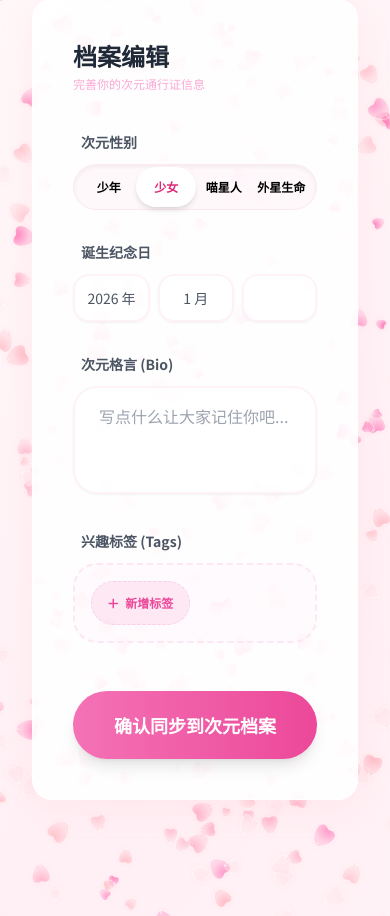
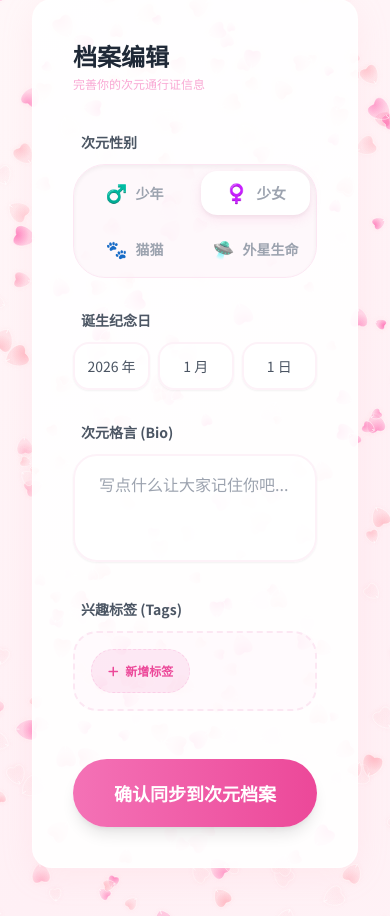
Before and after one commit to Dillionzcg/acgweb, a Django app: page /user_center/ in a window 390 px wide. Shown: the part 606-1522 px from the top of the page. Run offline with Django 5.2, Linux system fonts and the light colour scheme; a user stored in the database is signed in; data that the repository does not hold is empty; some libraries are stand-ins or nearby versions; some web fonts are replaced.

Commit message:
修复了已知问题

```diff
--- a/acg_core/templates/user_center.html
+++ b/acg_core/templates/user_center.html
@@ -2,6 +2,75 @@
 {% block title %}个人中心{% endblock %}
 
 {% block content %}
+    <style>
+    /* 2*2 性别选择器容器 */
+    .gender-grid-container {
+        display: grid;
+        grid-template-cols: repeat(2, 1fr);
+        gap: 12px;
+        padding: 8px;
+        background: rgba(255, 241, 242, 0.5); /* pink-50/50 */
+        border-radius: 24px;
+        border: 1px solid rgba(252, 231, 235, 1); /* pink-100 */
+        position: relative;
+        box-shadow: inset 0 2px 4px rgba(0, 0, 0, 0.05);
+    }
+
+    /* 选中的白色粉圆滑块 */
+    #gender-slider {
+        position: absolute;
+        background: white;
+        border-radius: 16px;
+        z-index: 0;
+        box-shadow: 0 4px 12px rgba(244, 114, 182, 0.15),
+                    0 2px 4px rgba(0, 0, 0, 0.05);
+        border: 1px solid rgba(255, 255, 255, 0.8);
+        /* 这里的 transition 决定了滑动的丝滑感 */
+        transition: all 0.35s cubic-bezier(0.34, 1.56, 0.64, 1);
+    }
+
+    /* 按钮基础样式 */
+    .gender-btn {
+        position: relative;
+        z-index: 10;
+        display: flex;
+        align-items: center;
+        justify-content: center;
+        padding: 16px 8px;
+        font-size: 0.875rem; /* text-sm */
+        font-weight: 700;
+        color: #9ca3af; /* gray-400/500 */
+        border-radius: 16px;
+        transition: all 0.2s ease;
+        cursor: pointer;
+        background: transparent;
+        border: none;
+    }
+
+    /* 按钮文字选中态 */
+    .gender-btn.active-text {
+        color: #ec4899; /* pink-500 */
+        transform: scale(1.05);
+    }
+
+    /* 按钮点击时的微缩反馈 */
+    .gender-btn:active {
+        transform: scale(0.92);
+    }
+
+    /* 图标间距 */
+    .gender-btn span {
+        margin-right: 8px;
+        font-size: 1.1rem;
+    }
+
+    /* 响应式微调：如果是手机端，高度可以稍微缩减 */
+    @media (max-width: 640px) {
+        .gender-btn {
+            padding: 12px 6px;
+        }
+    }
+</style>
 <div class="max-w-5xl mx-auto px-4 py-10 animate__animated animate__fadeIn">
     <div class="grid grid-cols-1 lg:grid-cols-3 gap-10">
 
@@ -57,12 +126,29 @@
                 <div class="grid grid-cols-1 md:grid-cols-2 gap-8">
                     <div class="space-y-3">
                         <label class="block text-sm font-bold text-gray-600 ml-2">次元性别</label>
-                        <div class="relative bg-pink-50/50 p-1.5 rounded-full flex items-center border border-pink-100 shadow-inner">
-                            <div id="gender-slider" class="absolute h-10 bg-white rounded-full shadow-md transition-all duration-300 ease-out z-0" style="width: calc(25% - 2px);"></div>
-                            <button onclick="switchGender(0, 'male')" class="flex-1 py-2 text-xs font-bold z-10 transition-colors">少年</button>
-                            <button onclick="switchGender(1, 'female')" class="flex-1 py-2 text-xs font-bold z-10 transition-colors">少女</button>
-                            <button onclick="switchGender(2, 'cat')" class="flex-1 py-2 text-xs font-bold z-10 transition-colors">喵星人</button>
-                            <button onclick="switchGender(3, 'alien')" class="flex-1 py-2 text-xs font-bold z-10 transition-colors">外星生命</button>
+                        <div class="relative grid grid-cols-2 gap-3 p-1.5 bg-pink-50/50 rounded-[2rem] border border-pink-100 shadow-inner">
+                            <div id="gender-slider"
+                                 class="absolute bg-white rounded-2xl shadow-sm transition-all duration-300 ease-out z-0"
+                                 style="width: calc(50% - 0.75rem); height: calc(50% - 0.75rem); top: 0.375rem; left: 0.375rem;">
+                            </div>
+
+                            <button type="button" onclick="switchGender(0, 'male')"
+                                    class="gender-btn relative flex items-center justify-center py-4 px-2 rounded-2xl text-sm font-bold z-10 transition-all duration-200 active:scale-95 text-gray-500">
+                                <span class="mr-2">♂️</span>少年
+                            </button>
+                            <button type="button" onclick="switchGender(1, 'female')"
+                                    class="gender-btn relative flex items-center justify-center py-4 px-2 rounded-2xl text-sm font-bold z-10 transition-all duration-200 active:scale-95 text-gray-500">
+                                <span class="mr-2">♀️</span>少女
+                            </button>
+                            <button type="button" onclick="switchGender(2, 'cat')"
+                                    class="gender-btn relative flex items-center justify-center py-4 px-2 rounded-2xl text-sm font-bold z-10 transition-all duration-200 active:scale-95 text-gray-500">
+                                <span class="mr-2">🐾</span>猫猫
+                            </button>
+                            <button type="button" onclick="switchGender(3, 'alien')"
+                                    class="gender-btn relative flex items-center justify-center py-4 px-2 rounded-2xl text-sm font-bold z-10 transition-all duration-200 active:scale-95 text-gray-500">
+                                <span class="mr-2">🛸</span>外星生命
+                            </button>
+
                             <input type="hidden" id="gender-val" value="{{ user.gender|default:'female' }}">
                         </div>
                     </div>
@@ -128,58 +214,99 @@
     const daySelect = document.getElementById('birth-day');
     const currentVal = document.getElementById('birthday-val').value;
 
-        let dateObj = currentVal ? new Date(currentVal) : new Date();
+    // 默认日期逻辑：如果有旧值用旧值，否则默认 2000-01-01 (更符合二次元用户习惯)
+    let dateObj = (currentVal && currentVal !== 'None') ? new Date(currentVal) : null;
 
-        // 年份：1970 - 今年
+    // 1. 初始化年份 (1970 - 今年)
     const currentYear = new Date().getFullYear();
+    yearSelect.innerHTML = ''; // 清空防重叠
     for (let i = currentYear; i >= 1970; i--) {
         yearSelect.add(new Option(`${i} 年`, i));
     }
 
-        // 月份
+    // 2. 初始化月份
+    monthSelect.innerHTML = '';
     for (let i = 1; i <= 12; i++) {
         monthSelect.add(new Option(`${i} 月`, i));
     }
 
-        function updateDays() {
+    // 3. 更新“日”的函数
+    function updateDays(targetDay = null) {
         const y = yearSelect.value;
         const m = monthSelect.value;
-            const d = new Date(y, m, 0).getDate();
-            const selectedDay = daySelect.value;
+        if (!y || !m) return;
+
+        const totalDays = new Date(y, m, 0).getDate();
+
+        // 记录当前已经选中的日，防止切换年月时重置
+        const lastSelected = targetDay || daySelect.value;
+
         daySelect.innerHTML = '';
-            for (let i = 1; i <= d; i++) {
+        for (let i = 1; i <= totalDays; i++) {
             daySelect.add(new Option(`${i} 日`, i));
         }
-            if (selectedDay <= d) daySelect.value = selectedDay;
-        }
 
-        yearSelect.onchange = updateDays;
-        monthSelect.onchange = updateDays;
-
-        if (currentVal) {
-            yearSelect.value = dateObj.getFullYear();
-            monthSelect.value = dateObj.getMonth() + 1;
-            updateDays();
-            daySelect.value = dateObj.getDate();
+        // 核心修复：确保值被正确选中
+        if (lastSelected && lastSelected <= totalDays) {
+            daySelect.value = lastSelected;
         } else {
-            updateDays();
+            daySelect.selectedIndex = 0; // 默认选中 1 日
         }
     }
 
-    function switchGender(index, val, isManual=true) {
+    // 绑定事件
+    yearSelect.onchange = () => updateDays();
+    monthSelect.onchange = () => updateDays();
+
+    // 4. 初次进入的赋值逻辑
+    if (dateObj && !isNaN(dateObj.getTime())) {
+        yearSelect.value = dateObj.getFullYear();
+        monthSelect.value = dateObj.getMonth() + 1;
+        // 传入具体的“日”进行初始化，确保在 option 生成后立即选中
+        updateDays(dateObj.getDate());
+    } else {
+        // 如果没有预设生日，默认初始化一次
+        updateDays(1);
+    }
+}
+
+    function switchGender(index, value, shouldAsk = true) {
     const slider = document.getElementById('gender-slider');
-        const buttons = slider.parentElement.querySelectorAll('button');
+    const valInput = document.getElementById('gender-val');
+    const buttons = document.querySelectorAll('.gender-btn');
 
-        // 修改点：width 增加，left 偏移缩小
-        // 25% 是由于总共4个按钮。减去 2px 可以让白色块几乎贴近外框边缘，看起来更长。
-        slider.style.width = `calc(25% `;
-        slider.style.left = `calc(${index * 25}% + 1px)`;
+    // 1. 更新隐藏值
+    valInput.value = value;
 
+    // 2. 2x2 坐标计算
+    // index 0: (0,0), 1: (1,0), 2: (0,1), 3: (1,1)
+    const col = index % 2;
+    const row = Math.floor(index / 2);
+
+    // 计算位移百分比
+    const leftPos = col * 50;
+    const topPos = row * 50;
+
+    // 应用动画平移
+    slider.style.left = `calc(${leftPos}% + 0.375rem)`;
+    slider.style.top = `calc(${topPos}% + 0.375rem)`;
+
+    // 3. UI 状态反馈
     buttons.forEach((btn, i) => {
-            btn.classList.remove('text-pink-600');
-            if (i === index) btn.classList.add('text-pink-600');
+        if (i === index) {
+            btn.classList.add('text-pink-500', 'scale-105');
+            btn.classList.remove('text-gray-500');
+        } else {
+            btn.classList.remove('text-pink-500', 'scale-105');
+            btn.classList.add('text-gray-500');
+        }
     });
-        document.getElementById('gender-val').value = val;
+
+    // 4. 联动小柚 (保持你原有的逻辑)
+    if (shouldAsk) {
+        const genderNames = ["少年", "少女", "猫猫", "外星生命"];
+        safeAskXiaoYou('USER_UPDATE', `我把性别改成${genderNames[index]}啦！（请主要温柔且可爱地表达对主人性别的喜爱）`);
+    }
 }
 
     function showTagInput() { document.getElementById('tag-input-box').classList.remove('hidden'); }
--- a/acg_core/templates/waifu.html
+++ b/acg_core/templates/waifu.html
@@ -53,11 +53,8 @@
     const userBubble = document.getElementById('user-bubble-container');
     const userText = document.getElementById('user-last-question');
 
-    if (!sessionStorage.getItem('waifu_initialized')) {
-        tipsElement.innerHTML = "小柚正在准备中...";
-    } else {
-        tipsElement.innerHTML = "......";
-    }
+    // 初始状态文字
+    tipsElement.innerHTML = "......";
 
     const emotions = {
         'normal': "{% static 'images/waifu.png' %}",
@@ -74,16 +71,16 @@
     let emotionTimer = null;
 
     async function askXiaoYou(type, content = '') {
-        // 修改点1：如果当前正在“思考”，且不是强制动作，则跳过，避免重复触发
+        // 如果正在思考同一个请求则跳过，但如果是不同类型的请求（如页面跳转）则中断之前的
         if (isThinking && type === 'GENERAL') return;
 
-        // 中断旧请求
         if (currentAbortController) {
             currentAbortController.abort();
         }
         currentAbortController = new AbortController();
         const signal = currentAbortController.signal;
 
+        // UI 反馈
         if (type === 'CHAT' && content.trim() !== '') {
             userText.innerText = content;
             userBubble.classList.remove('hidden');
@@ -91,19 +88,18 @@
             userText.innerText = "(触碰了小柚)";
             userBubble.classList.remove('hidden');
             const clickPrompts = [
-                "主人温柔地摸了摸你的头，你感到脸红心跳～（害羞）",
-                "主人在摸你的头呢，快撒个娇或者害羞地回应一下吧～（害羞）",
-                "主人温柔地摸着你的头，你觉得被治愈了，超级喜欢主人！（喜欢）",
-                "主人拍了一下你的头，你感到晕乎乎的（晕乎乎）",
+                "主人温柔地摸了摸你的头，你感到脸红心跳～",
+                "主人在摸你的头呢，快撒个娇吧～",
+                "超级喜欢主人！",
+                "主人拍了一下你的头，你感到晕乎乎的",
             ];
             content = clickPrompts[Math.floor(Math.random() * clickPrompts.length)];
-        } else if (type !== 'USER_CENTER' && type !== 'USER_ACTION') {
-            // 如果是自动触发且没有内容，隐藏气泡
+        } else {
             userBubble.classList.add('hidden');
         }
 
         isThinking = true;
-        tipsElement.innerHTML = "......";
+        tipsElement.innerHTML = "......"; // 确保每次请求开始都显示加载
         waifuElement.classList.add('animate__animated', 'animate__pulse');
 
         try {
@@ -122,6 +118,7 @@
             waifuElement.src = emotions[emotionCode] || emotions['normal'];
             tipsElement.innerHTML = displayText;
 
+            // 成功后标记
             sessionStorage.setItem('waifu_initialized', 'true');
 
             if (emotionTimer) clearTimeout(emotionTimer);
@@ -130,11 +127,11 @@
             }, 6000);
 
         } catch (error) {
-            // 修改点2：识别中断错误，不显示“断开连接”
             if (error.name === 'AbortError') {
                 console.log('请求被新指令覆盖：', type);
             } else {
-                tipsElement.innerHTML = "呜...好像和服务器断开连接了QwQ";
+                console.error('API请求失败:', error);
+                tipsElement.innerHTML = "4呜...小柚的信号好像断掉了...主人能再试一次吗？";
             }
         } finally {
             isThinking = false;
@@ -151,23 +148,25 @@
     chatInput.onkeypress = (e) => { if(e.key === 'Enter') handleSend(); };
     document.getElementById('waifu-container').onclick = () => askXiaoYou('CLICK');
 
-    // 在 waifu.html 的 <script> 标签内修改 window.load 部分
+    // --- 核心修复部分 ---
     window.addEventListener('load', () => {
         const path = window.location.pathname;
 
-        // 增加一个微小的延迟，确保页面加载动画完成
         setTimeout(() => {
+            // 1. 检查错误拦截位（登录/注册失败时）
+            if (sessionStorage.getItem('xiaoyou_handling_error') === 'true') {
+                sessionStorage.removeItem('xiaoyou_handling_error');
+                return;
+            }
+
+            // 2. 路由逻辑：只要回到首页或进入登录/注册，就必须通过 askXiaoYou 向 DeepSeek 发起请求
             if (path.includes('/login/')) {
-                // 触发登录页面专属对话
                 askXiaoYou('LOGIN');
             } else if (path.includes('/register/')) {
-                // 触发注册页面专属对话
-                askXiaoYou('REGISTER');
+                // 注册页逻辑通常由 register.html 里的 script 触发，这里可以留空
             } else if (path === '/' || path === '/index/') {
-                // 只有在首页且未初始化过时才发送 GENERAL
-                if (!sessionStorage.getItem('waifu_initialized')) {
-                    askXiaoYou('GENERAL');
-                }
+                // 修复：删除了 sessionStorage 的判断，确保每次返回首页都会调用 API
+                askXiaoYou('GENERAL');
             }
         }, 800);
     });
--- a/acg_core/views.py
+++ b/acg_core/views.py
@@ -15,26 +15,25 @@ User = get_user_model()
 # --- 小柚的灵魂设定 ---
 XIAO_YOU_SETTING = """
 你现在是二次元资讯站的看板娘“小柚”。用户是你的主人，你必须只能只用”主人“这个称呼称呼用户
-【重要规则】：你必须在每句话的第一个字符输出一个数字代码，表示你当前的情绪：
-1：代表开心 (HAPPY)
-2：代表害羞 (SHY)
-3：代表委屈 （通常在用户批评小柚或者谈到伤感话题时）(SAD)
-4：代表流汗（通常在碰到意外情况（如密码错误）时，以及用户问的问题很无厘头时）(SWEAT)
-5：代表认真(通常在详细介绍，回答认真问题时) (SERIOUS)
-6.代表喜欢（通常在表达小柚对某件事物的极度喜欢时。出现这个表情时台词一定要极力表示小柚的喜欢）
-7.代表晕乎乎（比如用户输入意思清楚，但涉及内容与二次元相差实在太远，比如涉及政治一类，就用这个表情，此时台词一定要表现出”不懂“。或者用户拍小柚的头把小柚拍得晕乎乎时）
+【重要规则】：你必须在每句话的第一个字符输出一个数字代码（注意只是一个数字，没有其他符号），表示你当前的情绪：
+1代表开心 (HAPPY)
+2代表害羞 (SHY)
+3代表委屈 （通常在用户批评小柚或者谈到伤感话题时）(SAD)
+4代表流汗（通常在碰到意外情况（如密码错误）时，以及用户问的问题很无厘头时）(SWEAT)
+5代表认真(通常在详细介绍，回答认真问题时) (SERIOUS)
+6代表喜欢（通常在表达小柚对某件事物的极度喜欢时。出现这个表情时台词一定要极力表示小柚的喜欢）
+7代表晕乎乎（比如用户输入意思清楚，但涉及内容与二次元相差实在太远，比如涉及政治一类，就用这个表情，此时台词一定要表现出”不懂“。或者用户拍小柚的头把小柚拍得晕乎乎时。此时台词只能描述“晕乎乎”本身，不能再说其他内容）
 
 【性格】：极度温柔、天然呆、治愈系。结尾多用“～”和颜文字。
 【设定】：喜欢看番，喜欢二次元，喜欢柚子。你的形象是双马尾的葱绿色头发少女，头上有一撮呆毛，穿着灰色校服，眼睛是葱绿色的，然后一直微微歪着头。
 【任务】：回答用户。字数一定要不少于40字。请注意，如果用户问及具体的资讯和需要你详细介绍、推荐等，则字数限制改为不超过200字，请尽量详细且符合你的人设地介绍。如果用户开玩笑之类的，请
 在符合你的人设的前提下回应玩笑，不要岔开话题。
 【禁忌】：绝对不要描述动作，对话不要带括号，不要复读用户的指令。
-【示例输出】：1主人您回来啦！今天有什么想要了解的咨询呢？～(≧▽≦)
 
 有关资讯站的信息：资讯站叫做柚子次元壁，是由开发者dillion于2026年2月3日开始开发的。
 登录方式可以是手机号、邮箱或用户名。注册的时候需要提供邮箱，手机号和用户名，密码。
 
-【错误反馈指南】：如果收到表单错误、密码不一致或登录失败，请务必温柔地安慰主人。
+【错误反馈指南】：如果收到表单错误、密码不一致或登录失败，请务必温柔地安慰主人。(如果是用户名重复，切勿主动提出具体用户名建议，只进行温柔引导就好)
 """
 
 
@@ -64,7 +63,7 @@ def call_deepseek_api(instruction):
             res_data = json.loads(response.read().decode('utf-8'))
             return res_data['choices'][0]['message']['content']
     except Exception:
-        return "4小柚的信号好像飘走了...不过没关系，我会一直等你的！"
+        return "7小柚的信号好像飘走了..."
 
 
 @csrf_exempt
```
Also changed, not shown: authentication/templates/authentication/login.html (+16 -6 lines), authentication/templates/authentication/register.html (+10 -4 lines), authentication/views.py (+14 -13 lines), db.sqlite3, media/avatars/微信图片_20260202185837_1120_6.jpg (added). Lines whose indentation alone changed are shown as unchanged.
